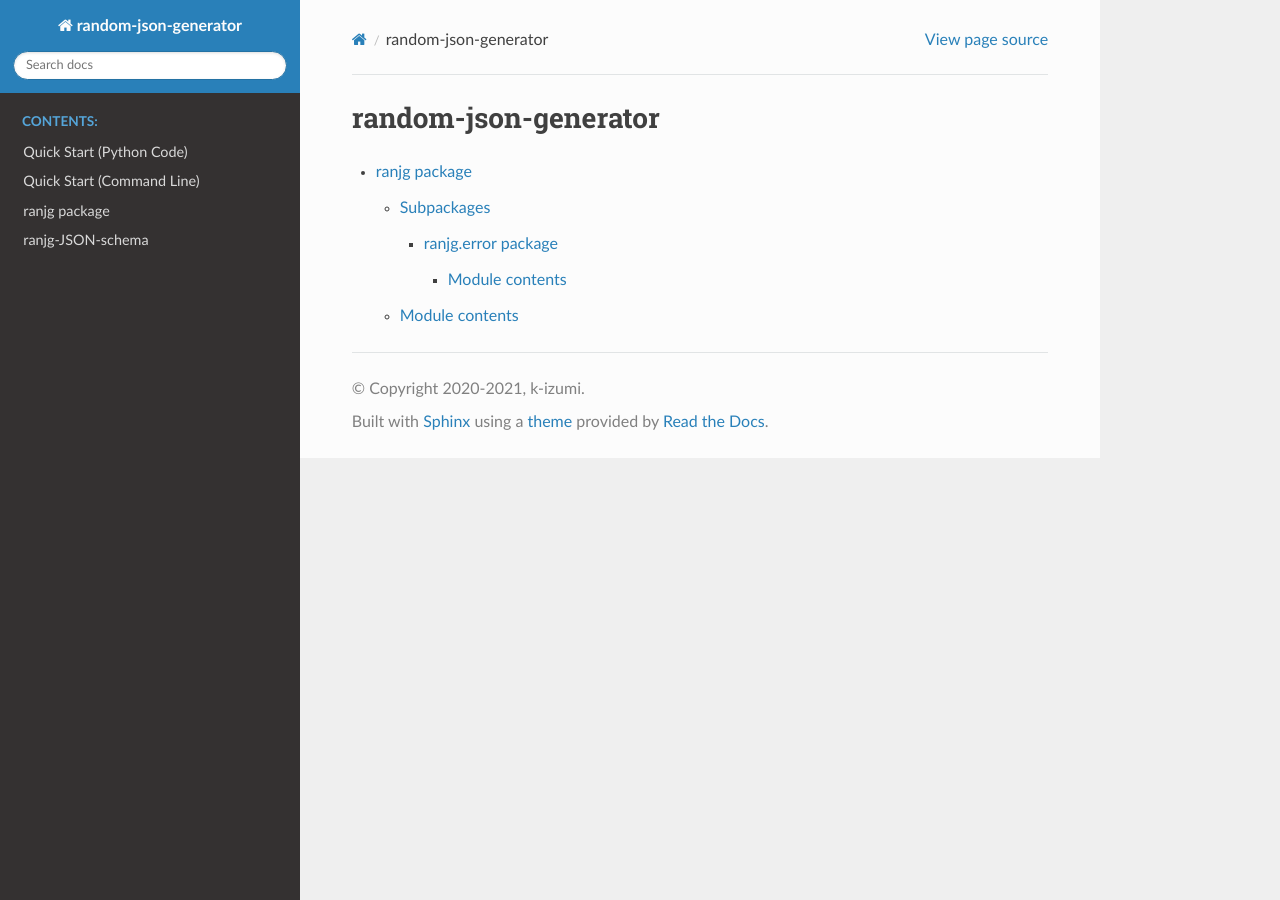
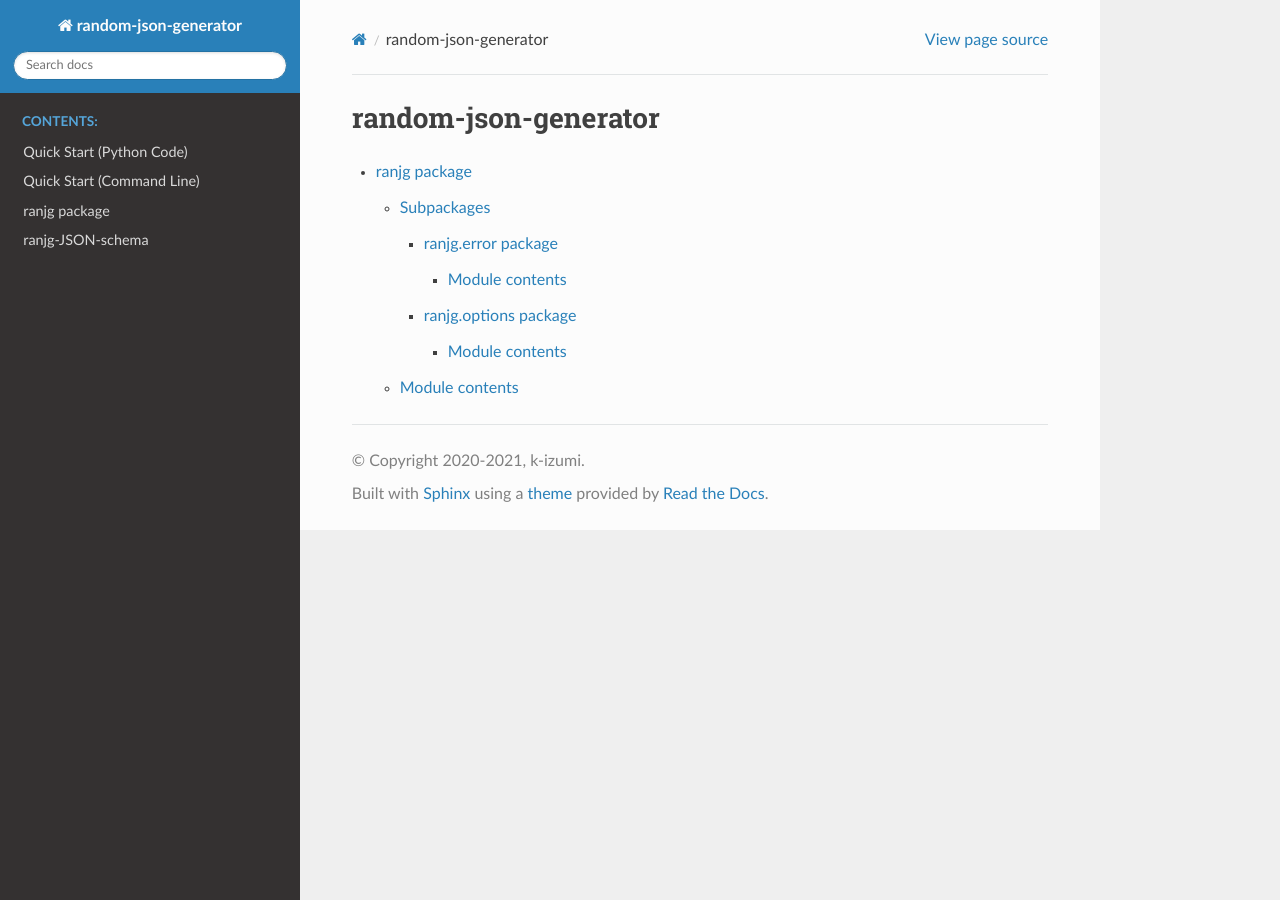
Before and after one commit to unaguna/random-json-generator, a Sphinx documentation site: the page built from sphinx/source/modules.rst, in a window 1280 px wide. Built offline with Sphinx 7.4.7 and the Read the Docs theme 2.0.0, drawn with Linux system fonts in a browser that asks for light colours.

Commit message:
📝Optionsクラスのドキュメントを作成

```diff
--- /dev/null
+++ b/sphinx/source/ranjg.options.rst
@@ -0,0 +1,10 @@
+ranjg.options package
+=====================
+
+Module contents
+---------------
+
+.. automodule:: ranjg.options
+   :members: Options, load
+   :undoc-members:
+   :show-inheritance:
--- a/sphinx/source/ranjg.rst
+++ b/sphinx/source/ranjg.rst
@@ -8,6 +8,7 @@
    :maxdepth: 4
 
    ranjg.error
+   ranjg.options
 
 Module contents
 ---------------
```
Also changed, not shown: 1 other file.
